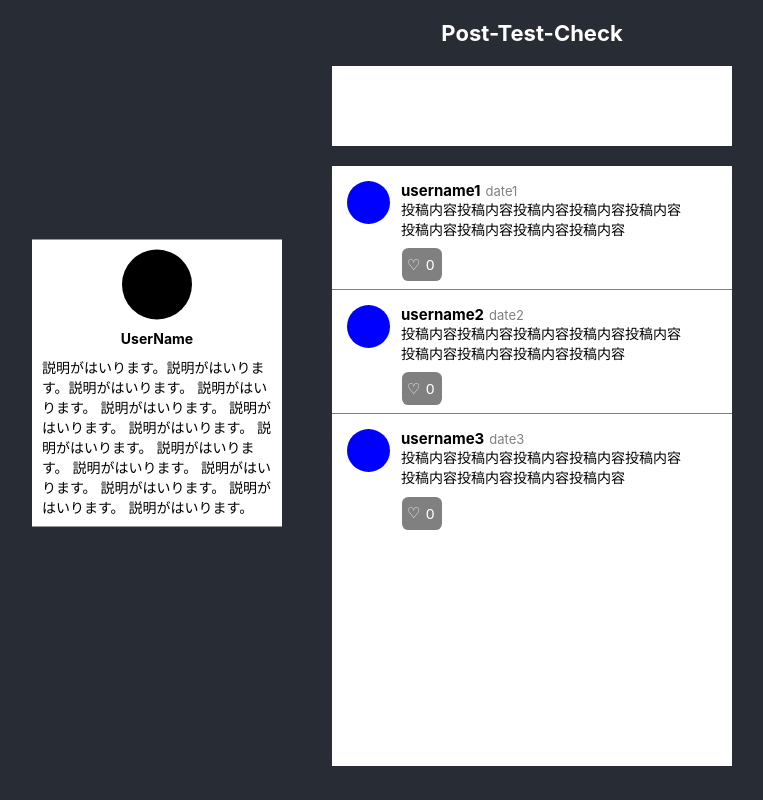
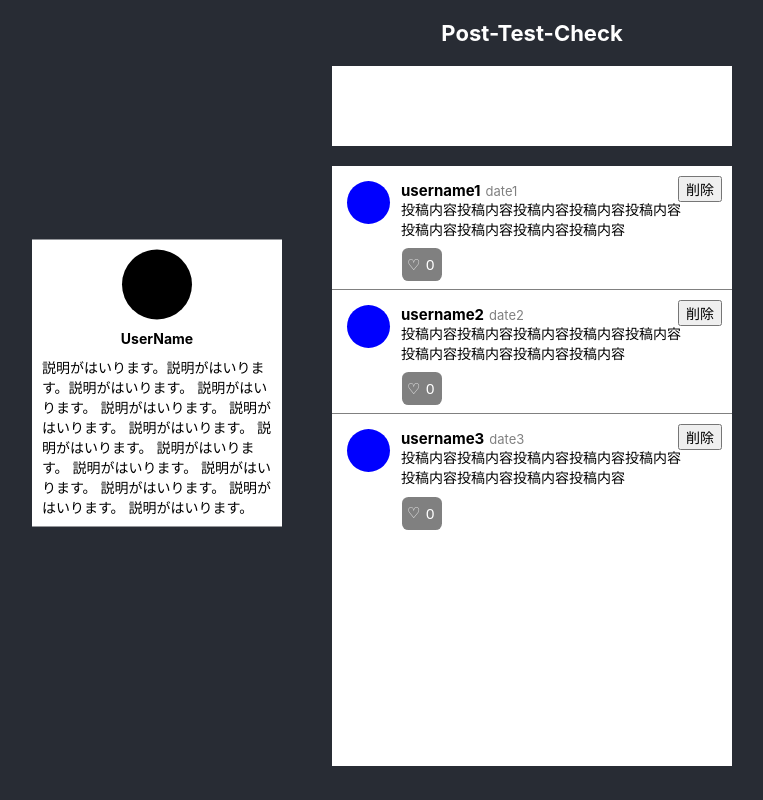
Before and after one commit to Yoshiyuki-Iwasaki/post-test-check, a React (Create React App) app: page / in a window 1280 px wide. Shown: the whole page, without its empty margins (108-871 px from the left). Built offline with nearby package versions, Linux system fonts and the light colour scheme.

Commit message:
remove post function.

```diff
--- a/src/components/PostItem.tsx
+++ b/src/components/PostItem.tsx
@@ -47,15 +47,32 @@ const Content = styled.p`
   font-size: 14px;
   line-height: 1.4;
 `;
+const RemoveButton = styled.button`
+  position: absolute;
+  top: 10px;
+  right: 10px;
+  z-index: 5;
+  font-size: 14px;
+`;
 
 type dataType = {
   data: postDataType;
+  postData:any;
 };
 
-const PostItem: React.FC<dataType> = ({ data }) => {
+const PostItem: React.FC<any> = ({ data, postData, setPostData }) => {
+  const handleRemove = () => {
+    const result = window.confirm('本当にこの投稿を削除しますか。');
+    if (result) {
+      const fixedData = [...postData];
+      fixedData.splice(data.id, 1);
+      setPostData(fixedData);
+    }
+  };
   return (
     <>
       <Main>
+        <RemoveButton onClick={handleRemove}>削除</RemoveButton>
         <Inner to="/post">
           <AvatarInfo>
             <Avatar></Avatar>
--- a/src/components/PostList.tsx
+++ b/src/components/PostList.tsx
@@ -13,19 +13,19 @@ const Main = styled.ul`
 }`;
 
 const PostList: React.FC = () => {
-  const [postDate, setPostDate] = useState<postDataType[]>([]);
+  const [postData, setPostData] = useState<postDataType[]>([]);
 
   useEffect(() => {
-    setPostDate(data);
+    setPostData(data);
   }, []);
 
   return (
     <>
-      <PostInput postDate={postDate} setPostDate={setPostDate} />
+      <PostInput postData={postData} setPostData={setPostData} />
       <Main>
-        {postDate &&
-          postDate.map((data: postDataType, index: number) => (
-            <PostItem key={index} data={data} />
+        {postData &&
+          postData.map((data: postDataType, index: number) => (
+            <PostItem key={index} postData={postData} setPostData={setPostData} data={data} />
           ))}
       </Main>
     </>
--- a/src/postData.json
+++ b/src/postData.json
@@ -1,18 +1,18 @@
 [
     {
-        "id": 1,
+        "id": 0,
         "username": "username1",
         "date": "date1",
         "content": "投稿内容投稿内容投稿内容投稿内容投稿内容投稿内容投稿内容投稿内容投稿内容"
     },
     {
-        "id": 2,
+        "id": 1,
         "username": "username2",
         "date": "date2",
         "content": "投稿内容投稿内容投稿内容投稿内容投稿内容投稿内容投稿内容投稿内容投稿内容"
     },
     {
-        "id": 3,
+        "id": 2,
         "username": "username3",
         "date": "date3",
         "content": "投稿内容投稿内容投稿内容投稿内容投稿内容投稿内容投稿内容投稿内容投稿内容"
```
